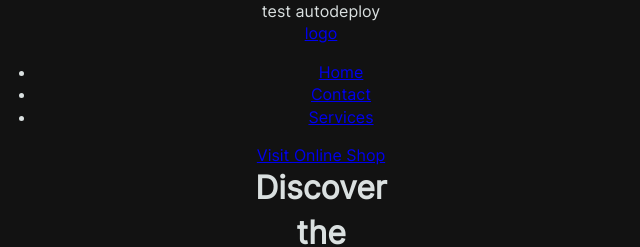
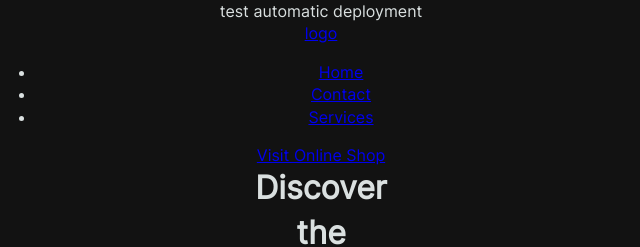
Before and after one commit to TychonK/in4group, a website built with webpack: page src/template.html in a window 1280 px wide. Shown: the top 247 px of the page, 319-959 px from the left. Built offline with nearby package versions, Linux system fonts and the light colour scheme; files whose address does not match are found by name.

Commit message:
Update header.html

```diff
--- a/src/partials/header.html
+++ b/src/partials/header.html
@@ -1,3 +1,3 @@
 <header>
-    test autodeploy
+    test automatic deployment
 </header>
```
